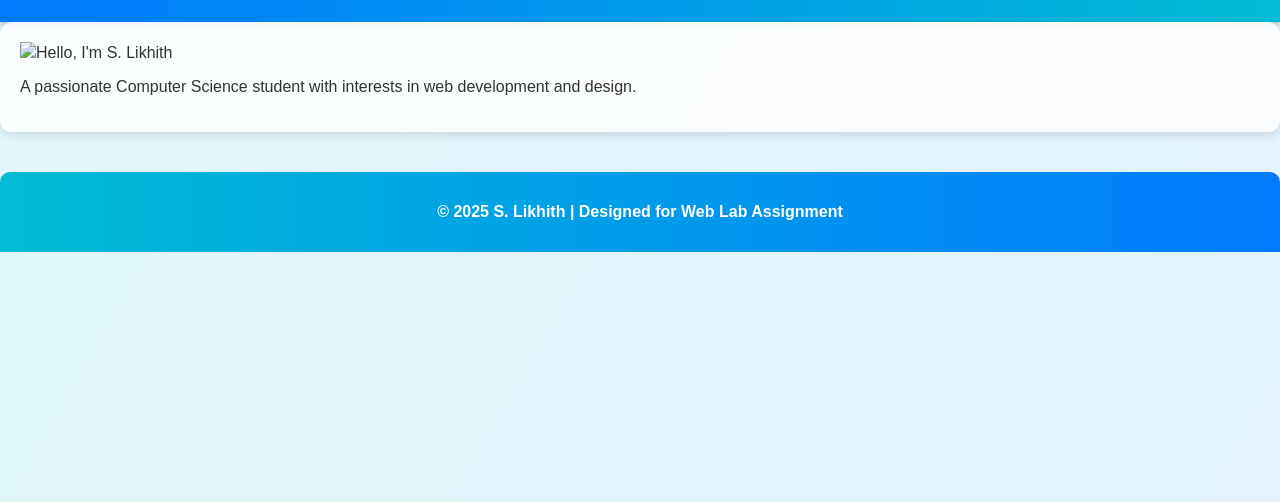
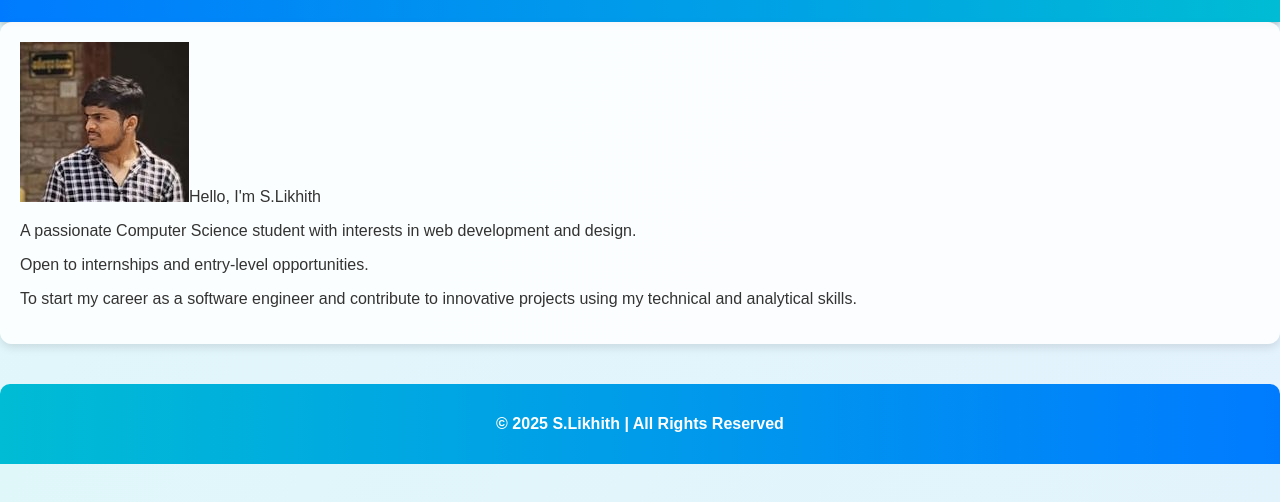
Before and after one commit to LIKHITH-05/resume-website, a plain HTML site: page index.html in a window 1280 px wide. Shown: the part 106-608 px from the top of the page. Drawn offline with Linux system fonts and the light colour scheme; files whose address does not match are found by name.

Commit message:
Update profile image and footer text

```diff
--- a/index.html
+++ b/index.html
@@ -19,13 +19,15 @@
   </header>
 
   <section class="intro">
-    <img src="C:\Users\Likhith\OneDrive\Pictures\likhith 1.jpg" width="200*200>
-    <h2>Hello, I'm <span class="highlight">S. Likhith</span></h2>
+    <img src="C:\Users\Likhith\OneDrive\Pictures\profile.jpg" width="200*200>
+    <h2>Hello, I'm <span class="highlight">S.Likhith</span></h2>
     <p>A passionate Computer Science student with interests in web development and design.</p>
+    <p>Open to internships and entry-level opportunities.</p>
+    <p>To start my career as a software engineer and contribute to innovative projects using my technical and analytical skills.</p>
   </section>
 
   <footer>
-    <p>© 2025 S. Likhith | Designed for Web Lab Assignment</p>
+    <p>© 2025 S.Likhith | All Rights Reserved </p>
   </footer>
 </body>
 </html>
```
